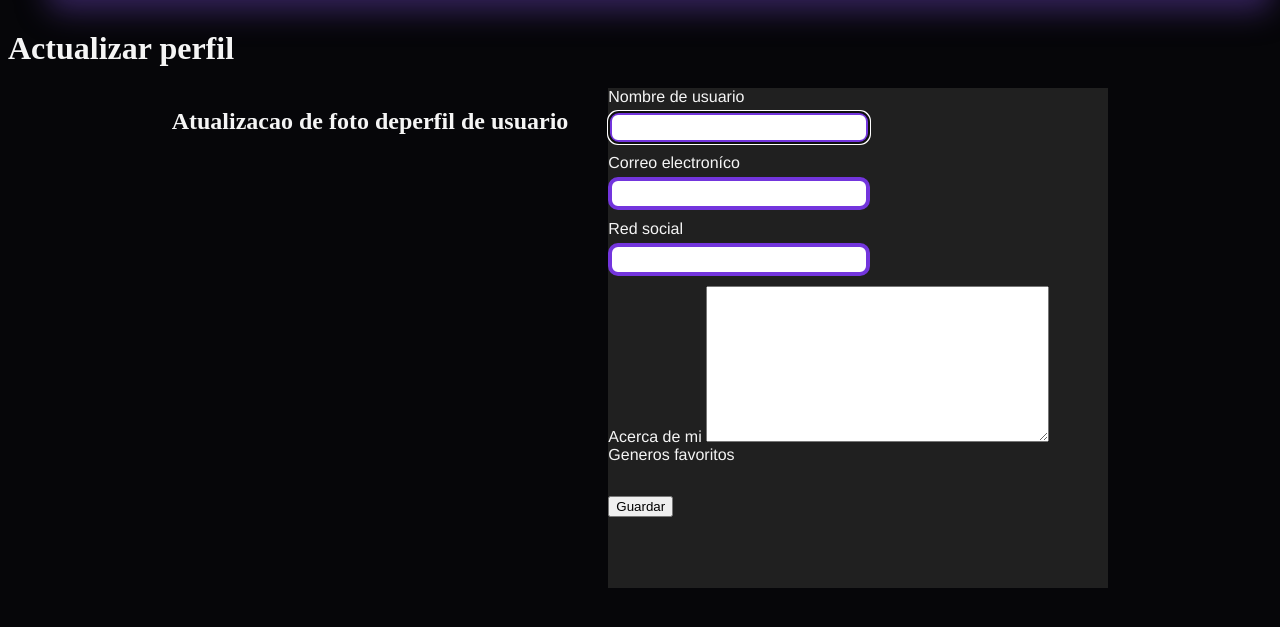
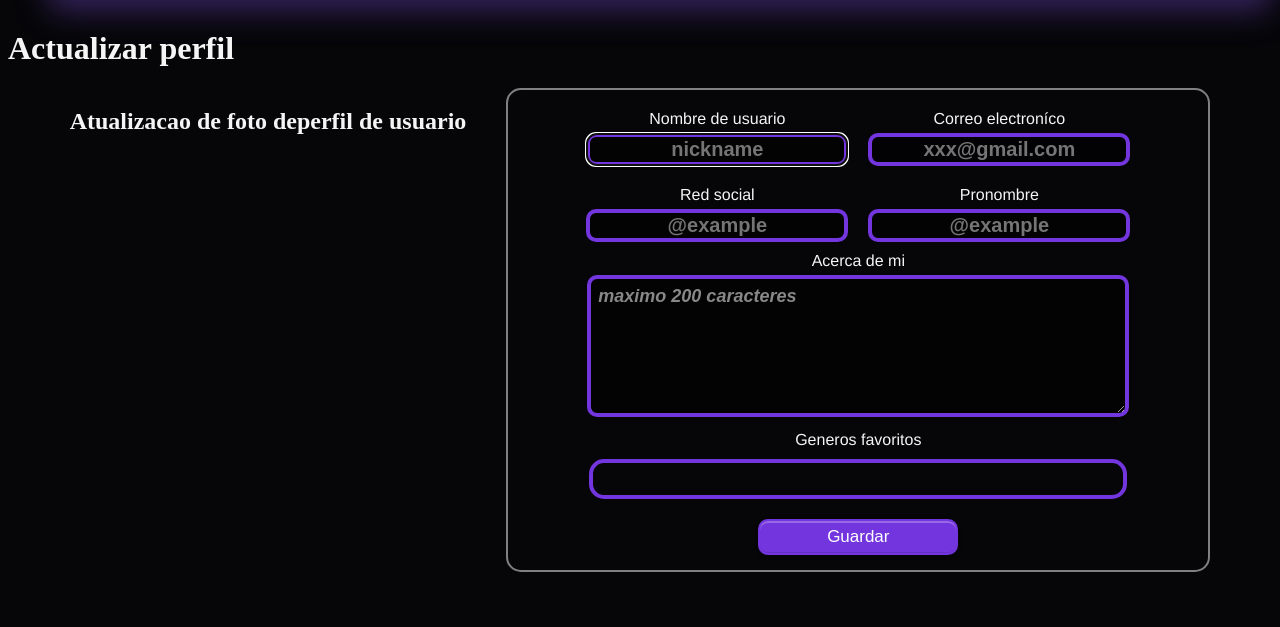
Before and after one commit to ELDani45/Blood-Ink, a Django app: template account/templates/act_profile.html in a window 1280 px wide. Shown: the part 102-729 px from the top of the page. Run offline with Django 5.2, Linux system fonts and the light colour scheme; the template is opened without the code that fills it: values that come from a table or form of the project are taken from there, others are empty.

Commit message:
Signed-off-by: Daniel Alejandro Chilito Giron <chilito45giron@gmail.com>
seguimos con el desarrollo de actualizacion de perfil, ya nos falta poco para
terminar la parte visual del perfil, y continuar con la logica

```diff
--- a/account/forms.py
+++ b/account/forms.py
@@ -14,11 +14,13 @@ class Form_edit_profile(forms.ModelForm):
                   'image_profile', 'favorite_genes']
         widgets = {
             'social_network': forms.TextInput(attrs={
-                'class': 'social_network_input'
+                'class': 'social_network_input',
+                'placeholder': '@example'
             }),
             # espacio para diferenciacion de los campos
             'about_me': forms.Textarea(attrs={
-                'class': 'about_me_input'
+                'class': 'about_me_input',
+                'placeholder': 'maximo 200 caracteres'
             }),
             'image_profile': forms.ClearableFileInput(attrs={
                 'class': 'genres-grid'
--- a/account/static/styles/actualizar_profile.css
+++ b/account/static/styles/actualizar_profile.css
@@ -6,14 +6,22 @@ main{
 label{
     font-family: 'Franklin Gothic Medium', 'Arial Narrow', Arial, sans-serif;
 }
+form{
+    justify-content: center;
+    text-align: center;
+}
 .box-main-upload_profile{
-    background-color: #202020;
-    width: 500px;
-    height: 500px;
+    background-color: #060609;
+    width: 700px;
+    height: auto;
+    border: 2px solid gray;
+    border-radius: 15px;
+    padding-bottom: 15px;
 }
 
 .input{
-    color: black;
+    color: whitesmoke;
+    background-color: rgba(0, 0, 0, 0.523);
     font-family: Arial, Helvetica, sans-serif;
     font-size: 20px;
     border: 4px solid #7335DD;
@@ -28,7 +36,8 @@ label{
 .social_network_input{
     margin-bottom: 10px;
     margin-top: 5px;
-    color: black;
+    color: whitesmoke;
+    background-color: rgba(0, 0, 0, 0.523);
     font-family: Arial, Helvetica, sans-serif;
     font-size: 20px;
     border: 4px solid #7335DD;
@@ -39,15 +48,31 @@ label{
 }
 /* input de acerca de mi del usuario */
 .about_me_input{
+    width: 530px;
+    height: 130px;
+    margin-bottom: 10px;
+    margin-top: 5px;
+    color: rgb(255, 255, 255);
+    font-family: Arial, Helvetica, sans-serif;
+    font-size: 20px;
+    border: 4px solid #7335DD;
+    border-radius: 10px;
 
+    font-weight: bold;
+    background-color: rgba(0, 0, 0, 0.523);
 }
 /* input imagen de perfil de usuario */
 .image_profile_input{
 
 }
 /* Input de generos favoritos del usuario */
-.favorite_genes_input{
-
+.box-geners-favorites{
+    border: 4px solid #7335DD;
+    border-radius: 15px;
+    justify-content: center;
+    text-align: center;
+    width: 530px;
+    height: auto;
 }
 
 /* Esto afecta al <ul> que crea Django */
@@ -57,6 +82,8 @@ label{
     gap: 1px;
     list-style: none; /* Quita los puntitos negros */
     padding: 0;
+    justify-content: center;
+    text-align: center;
 }
 
 /* Esto afecta a los <li> que Django mete adentro automáticamente */
@@ -64,4 +91,45 @@ label{
     display: flex;
     align-items: center;
     padding: 1px;
+    justify-content: center;
 }
+.firts-line-up{
+    display: flex;
+    gap: 20px ;
+    justify-content: center;
+    margin-top: 20px;
+
+}
+.second-line-up{
+    display: flex;
+    gap: 20px ;
+    justify-content: center;
+    margin-top: 10px;
+
+}
+#id_about_me::placeholder {
+    color: #888888;       /* Cambia el color */
+    font-style: italic;   /* Pone el texto en cursiva */
+    opacity: 1;           /* Necesario para Firefox */
+    font-size: 0.9em;
+    padding: 5px;    /* Ajusta el tamaño */
+}
+.buttom_save{
+    margin-top: 20px;
+    border: 2px solid #7335DD ;
+    width: 200px;
+    font-size: 17px;
+    text-decoration: none;
+    font-family: Arial, Helvetica, sans-serif;
+    color: white;
+    background-color: #7335DD;
+    padding: 6px;
+    border-radius: 10px;
+    transition: background-color 0.3s ease, padding 0.3s ease;
+    display: inline-block;
+    box-shadow: inset 0 2px 0 rgba(255, 255, 255, 0.26),
+        inset 0 -1px 0 rgba(0, 0, 0, 0.1),
+        0 2px 4px rgba(0, 0, 0, 0.2);
+    transition: background-color 0.3s ease;
+    align-items: center;
+}
--- a/account/templates/act_profile.html
+++ b/account/templates/act_profile.html
@@ -21,6 +21,8 @@
       <!---->
       {{ user_fields.non_field_errors }}
       <!-- NOTA: errores de ususario: pendiente por investigar como se llama los errores teniendo en cuenta que estamos llamando dos formularios en la vista -->
+      <!-- primera seccion -->
+      <div class="firts-line-up">
         <!-- cambko de nombre de usuario  -->
         <section class="input-username">
           <label>Nombre de usuario</label> <br />
@@ -30,19 +32,29 @@
           <label>Correo electroníco</label> <br />
           {{ user_fields.email }}
         </section>
-      <!-- cambio de red social de usuario -->
+      </div>
+      <!-- Segunda secicon -->
+      <div class="second-line-up">
         <section>
           <label>Red social</label> <br />
           {{ form.social_network }}
         </section>
+        <!--  ESTA ES UNA SECCION LIBRE PARA FUTUROS INPUTS, POR AHORA ES DE RELLENO  -->
+        <section>
+          <label>Pronombre</label> <br />
+          {{ form.social_network }}
+        </section>
+      </div>
+      <!-- cambio de red social de usuario -->
       <!-- Input de about me  -->
       <section>
-        <label>Acerca de mi</label>
+        <label>Acerca de mi</label> <br />
         {{ form.about_me }}
       </section>
       <!-- generos favoritos  -->
-      <section>
-        <label>Generos favoritos</label>
+      <label>Generos favoritos</label> <br />
+      <div class="second-line-up">
+        <section class="box-geners-favorites">
           <ul class="lista-generos">
             {% for checkbox in form.favorite_genes %}
             <li>
@@ -55,9 +67,10 @@
             {% endfor %}
           </ul>
         </section>
+      </div>
       <!-- boton de save -->
-      <a class="" href="">
-        <button>Guardar</button>
+      <a " href="">
+        <button class="buttom_save">Guardar</button>
       </a>
     </form>
   </div>
--- a/login/forms.py
+++ b/login/forms.py
@@ -6,7 +6,7 @@ from account.models import Profile
 
 class SignIn(AuthenticationForm):
     username = forms.CharField(widget=forms.TextInput(attrs={
-        'class': 'input'
+        'class': 'input', 'placeholder': 'Nickname'
     }))
     email = forms.EmailField(widget=forms.EmailInput(attrs={
         'class': 'input'
@@ -19,10 +19,10 @@ class SignIn(AuthenticationForm):
 
 class SingUp (UserCreationForm):
     username = forms.CharField(widget=forms.TextInput(attrs={
-        'class': 'input'
+        'class': 'input', 'placeholder': 'nickname'
     }))
     email = forms.EmailField(widget=forms.EmailInput(attrs={
-        'class': 'input'
+        'class': 'input', 'placeholder': 'xxx@gmail.com'
     }))
 
     password1 = forms.CharField(widget=forms.PasswordInput(attrs={
```
Lines whose indentation alone changed are shown as unchanged.
